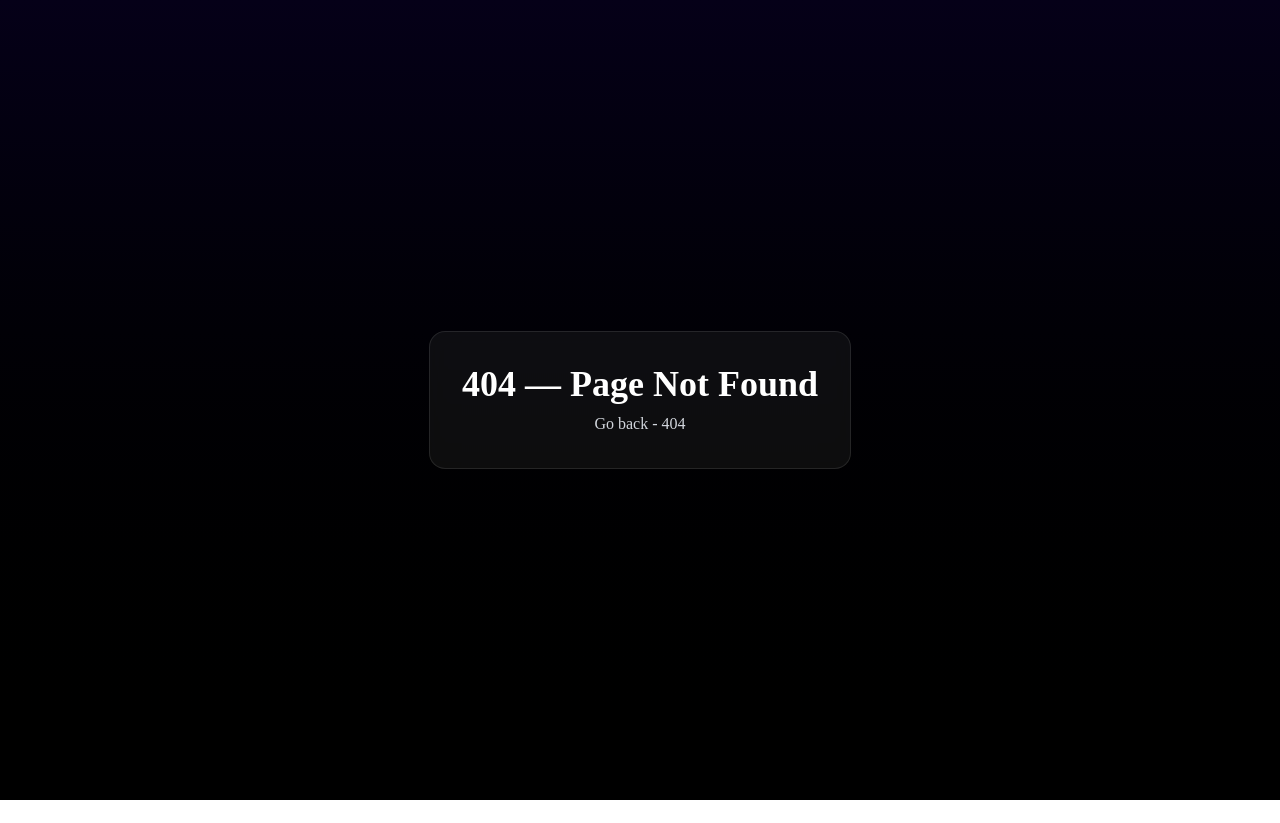
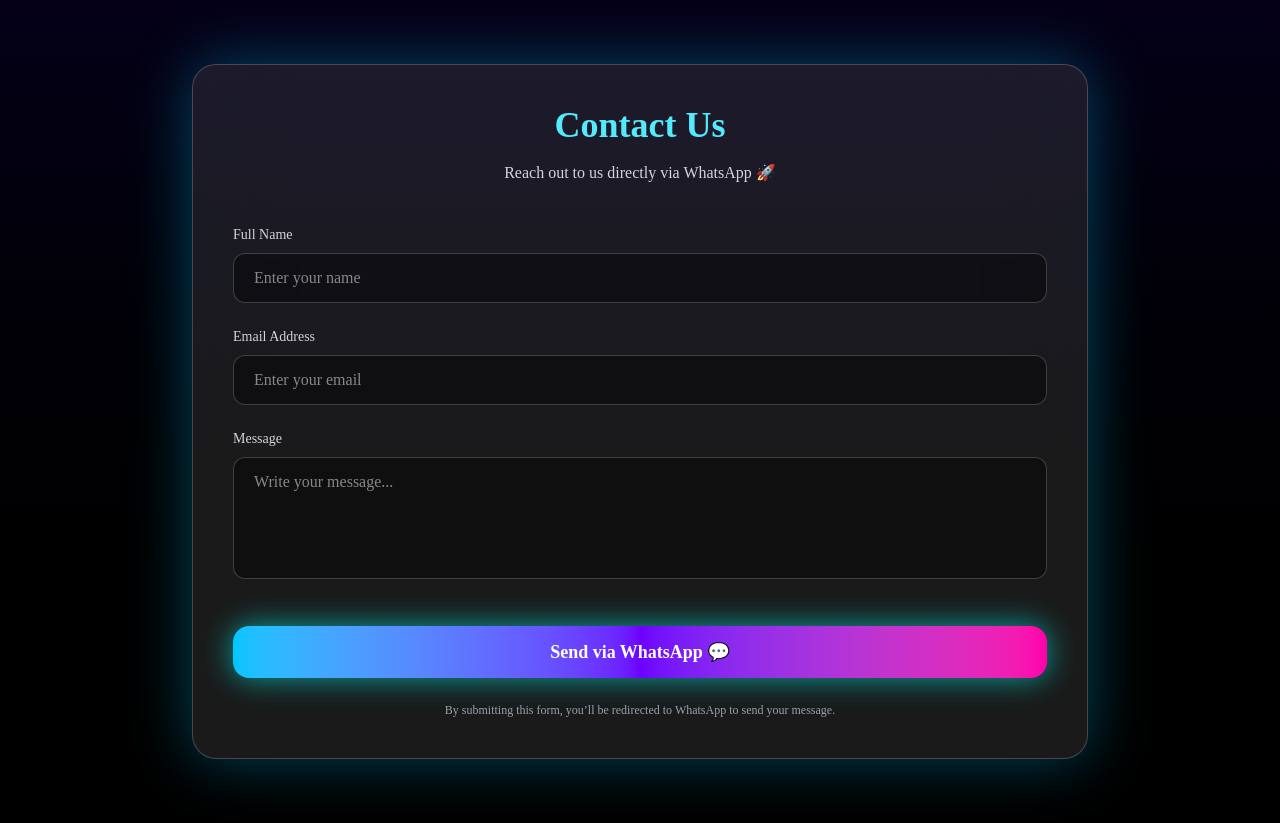
Before and after one commit to Ankit-Maann/Apexweb, a React (Vite) app: page /contact in a window 1280 px wide. Before the commit this address had no page. Before the commit the page ends 800 px from the top, so only its background shows below. Built offline with nearby package versions, Linux system fonts and the light colour scheme.

Commit message:
new pages added

```diff
--- a/src/App.jsx
+++ b/src/App.jsx
@@ -1,6 +1,6 @@
 import React from "react";
 import { motion } from "framer-motion";
-import { useNavigate } from "react-router-dom";
+import { useNavigate ,Link} from "react-router-dom";
 import logo from "./assets/logo121.png";
 export default function App() {
   const navigate = useNavigate();
@@ -116,6 +116,29 @@ export default function App() {
         <p className="text-gray-400 mt-2 text-xs md:text-sm">
           © 2025 Apex University | Designed for all devices
         </p>
+
+      <div className="mt-4 flex justify-center gap-6 text-sm text-gray-400">
+  <Link
+    to="/privacy-policy"
+    className="hover:text-cyan-300 transition"
+  >
+    Privacy Policy
+  </Link>
+
+  <Link
+    to="/about"
+    className="hover:text-purple-300 transition"
+  >
+    About
+  </Link>
+
+  <Link
+    to="/contact"
+    className="hover:text-cyan-300 transition"
+  >
+    Contact
+  </Link>
+</div>
       </footer>
 
       {/* 🎨 Animation CSS */}
--- a/src/main.jsx
+++ b/src/main.jsx
@@ -5,6 +5,10 @@ import "./index.css";
 import App from "./App";
 import Btech from "./components/Btech";
 import Notes from "./components/Notes";
+
+import PrivacyPolicy from "./pages/PrivacyPolicy";
+import About from "./pages/About";
+import Contact from "./pages/Contact";
 
 // Optional: simple NotFound route
 function NotFound() {
@@ -21,6 +25,9 @@ function NotFound() {
 const Root = () => (
   <BrowserRouter>
     <Routes>
+       <Route path="/privacy-policy" element={<PrivacyPolicy />} />
+      <Route path="/about" element={<About />} />
+      <Route path="/contact" element={<Contact />} />
       <Route path="/" element={<App />} />
       <Route path="/btech" element={<Btech />} />
        <Route path="/notes" element={<Notes/
--- /dev/null
+++ b/src/pages/About.jsx
@@ -0,0 +1,51 @@
+import React from "react";
+
+export default function About() {
+  return (
+    <div className="relative min-h-screen bg-gradient-to-b from-[#050018] to-black text-white font-[Poppins] px-6 py-20 flex justify-center overflow-hidden">
+
+      {/* 🌌 Neon glow background blobs */}
+      <div className="absolute inset-0 pointer-events-none">
+        <div className="absolute top-[-20%] left-[-15%] w-96 h-96 bg-purple-600/30 rounded-full blur-[160px]" />
+        <div className="absolute bottom-[-20%] right-[-15%] w-[28rem] h-[28rem] bg-cyan-500/25 rounded-full blur-[180px]" />
+      </div>
+
+      {/* 💎 Card */}
+      <div className="relative w-full max-w-3xl bg-white/10 backdrop-blur-2xl border border-white/20 rounded-3xl p-10 md:p-12
+        shadow-[0_0_45px_rgba(109,0,255,0.35),0_0_90px_rgba(0,198,255,0.15)]">
+
+        {/* Title */}
+        <h1 className="text-3xl md:text-4xl font-semibold tracking-wide text-center mb-8
+          bg-gradient-to-r from-cyan-300 via-purple-400 to-pink-400 bg-clip-text text-transparent drop-shadow-[0_0_25px_rgba(168,85,247,0.6)]">
+          About This Platform
+        </h1>
+
+        <p className="text-gray-300 leading-relaxed mb-6">
+          This platform is built for developers and students who are passionate
+          about design, usability, and user experience. It focuses on
+          <span className="text-white font-medium">
+            {" "}UI/UX concepts, design thinking, and practical learning
+          </span>
+          — explained in a simple, developer-friendly way.
+        </p>
+
+        <p className="text-gray-300 leading-relaxed mb-6">
+          The goal is to bridge the gap between design and development by
+          providing clear notes, structured explanations, and real-world
+          examples that help learners understand not just how things look, but
+          how they work.
+        </p>
+
+        <p className="text-gray-300 leading-relaxed">
+          This platform will continue to evolve with tutorials, design systems,
+          UI/UX projects, and resources tailored for developers who want to
+          create meaningful and user-centered digital experiences.
+        </p>
+
+        <p className="text-xs text-gray-400 mt-10 text-center tracking-wider">
+          Designed with a focus on clarity, usability, and modern UI principles.
+        </p>
+      </div>
+    </div>
+  );
+}
--- /dev/null
+++ b/src/pages/Contact.jsx
@@ -0,0 +1,102 @@
+import React, { useState } from "react";
+
+export default function Contact() {
+  const [name, setName] = useState("");
+  const [email, setEmail] = useState("");
+  const [message, setMessage] = useState("");
+
+  const handleSubmit = (e) => {
+    e.preventDefault();
+
+    const whatsappMessage = `
+👋 New Contact Form Message
+
+👤 Name: ${name}
+📧 Email: ${email}
+📝 Message: ${message}
+    `;
+
+    const whatsappURL = `https://wa.me/918441976095?text=${encodeURIComponent(
+      whatsappMessage
+    )}`;
+
+    window.open(whatsappURL, "_blank");
+  };
+
+  return (
+    <div className="min-h-screen bg-gradient-to-b from-[#050018] to-black text-white font-[Poppins] px-6 py-16 flex items-center justify-center">
+      <div className="w-full max-w-4xl bg-white/10 backdrop-blur-2xl border border-white/20 rounded-3xl p-10 shadow-[0_0_60px_rgba(0,198,255,0.35)]">
+        <h1 className="text-3xl md:text-4xl font-bold text-cyan-300 mb-4 text-center">
+          Contact Us
+        </h1>
+
+        <p className="text-gray-300 text-center mb-10">
+         Reach out to us directly via WhatsApp 🚀
+        </p>
+
+        <form
+          onSubmit={handleSubmit}
+          className="grid grid-cols-1 gap-6"
+        >
+          {/* Name */}
+          <div>
+            <label className="block text-sm mb-2 text-gray-300">
+              Full Name
+            </label>
+            <input
+              type="text"
+              required
+              value={name}
+              onChange={(e) => setName(e.target.value)}
+              placeholder="Enter your name"
+              className="w-full px-5 py-3 rounded-xl bg-black/40 border border-white/20 focus:border-cyan-400 focus:ring-2 focus:ring-cyan-400/40 outline-none transition"
+            />
+          </div>
+
+          {/* Email */}
+          <div>
+            <label className="block text-sm mb-2 text-gray-300">
+              Email Address
+            </label>
+            <input
+              type="email"
+              required
+              value={email}
+              onChange={(e) => setEmail(e.target.value)}
+              placeholder="Enter your email"
+              className="w-full px-5 py-3 rounded-xl bg-black/40 border border-white/20 focus:border-purple-400 focus:ring-2 focus:ring-purple-400/40 outline-none transition"
+            />
+          </div>
+
+          {/* Message */}
+          <div>
+            <label className="block text-sm mb-2 text-gray-300">
+              Message
+            </label>
+            <textarea
+              rows="4"
+              required
+              value={message}
+              onChange={(e) => setMessage(e.target.value)}
+              placeholder="Write your message..."
+              className="w-full px-5 py-3 rounded-xl bg-black/40 border border-white/20 focus:border-pink-400 focus:ring-2 focus:ring-pink-400/40 outline-none transition resize-none"
+            />
+          </div>
+
+          {/* Submit */}
+          <button
+            type="submit"
+            className="mt-4 py-3 rounded-2xl font-semibold text-lg bg-gradient-to-r from-[#00C6FF] via-[#6D00FF] to-[#FF00AA] hover:scale-[1.03] transition-transform shadow-[0_0_30px_rgba(0,255,255,0.6)]"
+          >
+            Send via WhatsApp 💬
+          </button>
+        </form>
+
+        <p className="text-xs text-gray-400 text-center mt-6">
+          By submitting this form, you’ll be redirected to WhatsApp to send your
+          message.
+        </p>
+      </div>
+    </div>
+  );
+}
--- /dev/null
+++ b/src/pages/PrivacyPolicy.jsx
@@ -0,0 +1,41 @@
+import React from "react";
+export default function PrivacyPolicy() {
+  return (
+    <div className="min-h-screen bg-gradient-to-b from-[#050018] to-black text-white font-[Poppins] px-6 py-16">                          <div className="max-w-4xl mx-auto bg-white/10 backdrop-blur-2xl border border-white/20 rounded-3xl p-8 shadow-[0_0_50px_rgba(0,255,255,0.25)]">                                   <h1 className="text-3xl md:text-4xl font-bold text-cyan-300 mb-6">
+          Privacy Policy
+        </h1>
+
+        <p className="text-gray-300 mb-4">
+           We value your privacy and are committed to protecting your personal
+          information. This Privacy Policy explains how information is
+          collected, used, and safeguarded when you visit this website.
+        </p>
+
+        <h2 className="text-xl font-semibold text-white mt-6 mb-2">
+          Google AdSense
+        </h2>
+        <p className="text-gray-300 mb-4">
+          We use Google AdSense to display advertisements. Google may use cookies
+          and web beacons to show ads based on your visits to this and other
+          websites.
+        </p>
+
+        <h2 className="text-xl font-semibold text-white mt-6 mb-2">
+          Cookies
+        </h2>
+        <p className="text-gray-300 mb-4">
+          Cookies are used to enhance user experience. You can choose to disable
+          cookies through your browser settings.
+        </p>
+
+        <h2 className="text-xl font-semibold text-white mt-6 mb-2">
+          Third-Party Privacy Policies
+        </h2>
+        <p className="text-gray-300">
+          Apex University’s Privacy Policy does not apply to other advertisers or
+          websites. We advise you to consult their respective privacy policies.
+        </p>
+      </div>
+    </div>
+  );
+}
```
